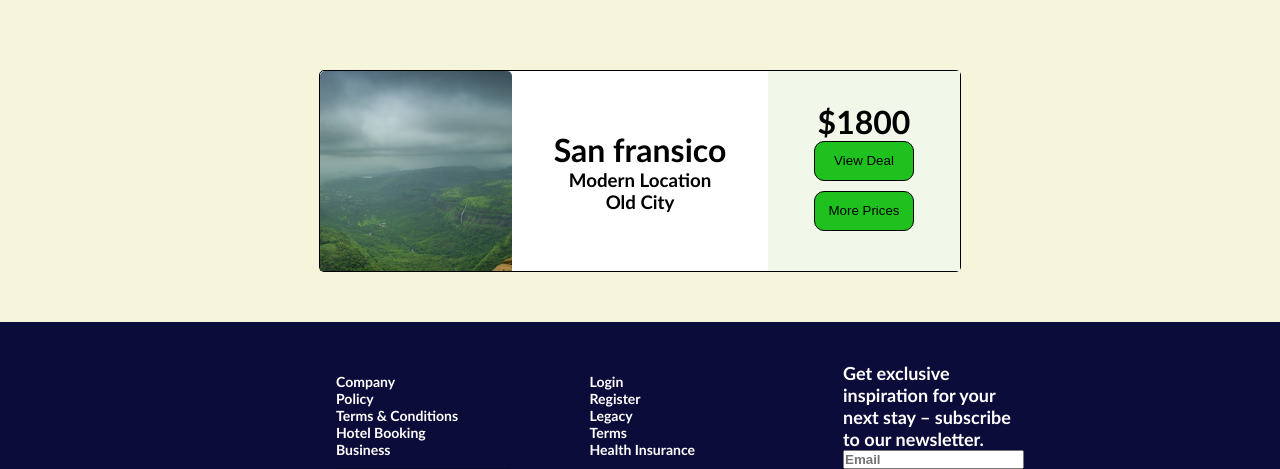
After one commit to KURRI173/Information-Systems, a Flask app: page /famous in a window 1280 px wide. The commit adds this page. Shown: the part 1066-1535 px from the top of the page. Run offline with Flask 3, Linux system fonts and the light colour scheme.

Commit message:
destinationapages

```diff
--- a/server.py
+++ b/server.py
@@ -93,6 +93,13 @@ def destination():
    path=request.args.get('name')
    return render_template('destinationpage.html')
 
+@app.route('/famous')
+def famous():
+   path=request.args.get('name')
+   return render_template('famoussearches.html')
+
+
+
 
 if __name__ == '__main__':
     app.run(debug=True)
--- /dev/null
+++ b/templates/famoussearches.html
@@ -0,0 +1,131 @@
+<!DOCTYPE html>
+<html lang="en">
+<head>
+    <meta charset="UTF-8">
+    <meta name="viewport" content="width=device-width, initial-scale=1.0">
+    <title>Hotel Booking</title>
+    <link rel="stylesheet" href="static/css/index.css"/>
+</head>
+<style>
+    /*Destination  */
+.sectiondestination
+{
+  display: flex;
+  justify-content: space-between;
+  align-items: center;
+  width: 50%;
+  border: 1px solid black;
+  border-radius: 5px;
+ height: 200px;
+ background-color: white;
+ margin-top: 20px;
+margin-bottom: 50px;
+}
+.sectiondestination img
+{
+    width: 30%;
+    height: 100%;
+    border-top-left-radius: 5px;
+    border-top-right-radius: 5px;
+}
+main
+{
+  display: flex;
+  justify-content: flex-start;
+  align-items: center;
+  flex-direction: column;
+  width: 100%;
+  background-color: beige;
+  min-height: 80vh;
+  height: 100%;
+}
+.textsection1
+{
+    display: flex;
+    flex-direction: column;
+    justify-content: center;
+    align-items: center;
+    width: 30%;
+    height: 100%;
+}
+.textsection2
+{
+    display: flex;
+    flex-direction: column;
+    justify-content: center;
+    align-items: center;
+    width: 30%;
+    height: 100%;
+    background-color: #F1F8EA;
+}
+.textsection2 button
+{
+    width: 100px;
+    height: 40px;
+    background-color: rgb(30, 193, 30);
+    border: none;
+    border: 1px solid black;
+    border-radius: 10px;
+    margin-bottom: 10px;
+
+}
+</style>
+<body>
+    {% include 'Components/header.html' %}
+    <main>
+     <div class="sectiondestination">
+        <img src="static/Assets/panel2img1.avif"/>
+         <div class="textsection1">
+            <h1>Cork</h1>
+            <h3>Modern Location</h3>
+            <h3>Valencia City</h3>
+         </div>
+         <div class="textsection2">
+            <h1>$200</h1>
+            <button>View Deal</button>
+            <button>More Prices</button>
+         </div>
+     </div>
+     <div class="sectiondestination">
+        <img src="static/Assets/panel2img2.avif"/>
+         <div class="textsection1">
+            <h1>New york</h1>
+            <h3>Modern Location</h3>
+            <h3>Texas City</h3>
+         </div>
+         <div class="textsection2">
+            <h1>$1200</h1>
+            <button>View Deal</button>
+            <button>More Prices</button>
+         </div>
+     </div>
+     <div class="sectiondestination">
+        <img src="static/Assets/panel2img3.avif"/>
+         <div class="textsection1">
+            <h1>Sand Piers</h1>
+            <h3>Modern Location</h3>
+            <h3>Sand City</h3>
+         </div>
+         <div class="textsection2">
+            <h1>$1100</h1>
+            <button>View Deal</button>
+            <button>More Prices</button>
+         </div>
+     </div>
+     <div class="sectiondestination">
+        <img src="static/Assets/panel2img4.avif"/>
+         <div class="textsection1">
+            <h1>San fransico</h1>
+            <h3>Modern Location</h3>
+            <h3>Old City</h3>
+         </div>
+         <div class="textsection2">
+            <h1>$1800</h1>
+            <button>View Deal</button>
+            <button>More Prices</button>
+         </div>
+     </div>
+    </main>
+    {% include 'Components/Footer.html' %}
+</body>
+</html>
```
Also changed, not shown: templates/index.html (+4 -4 lines).
